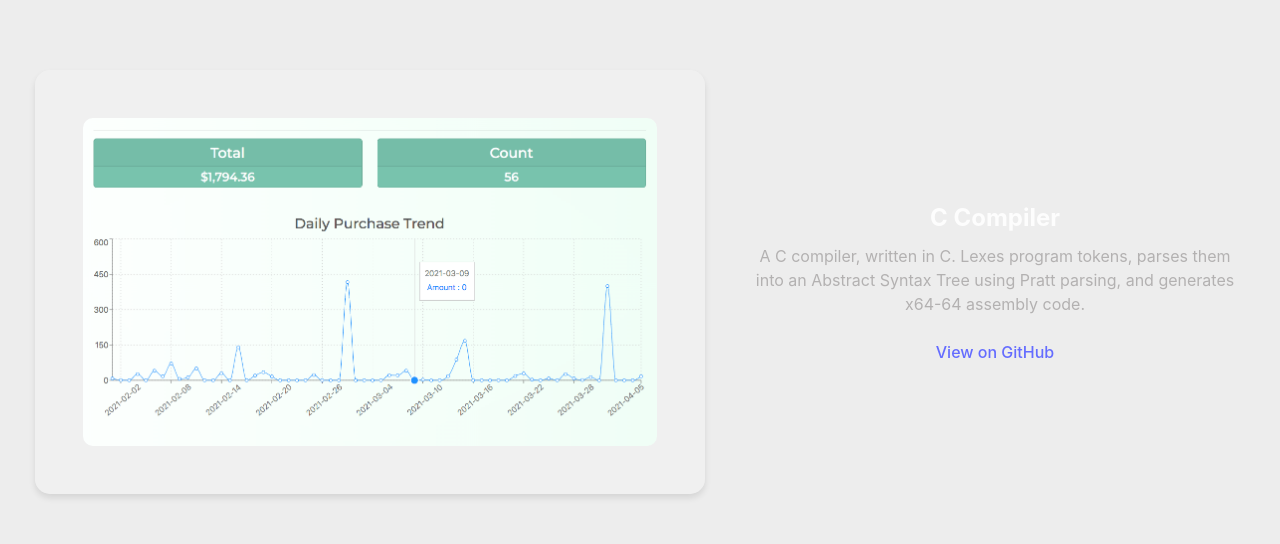
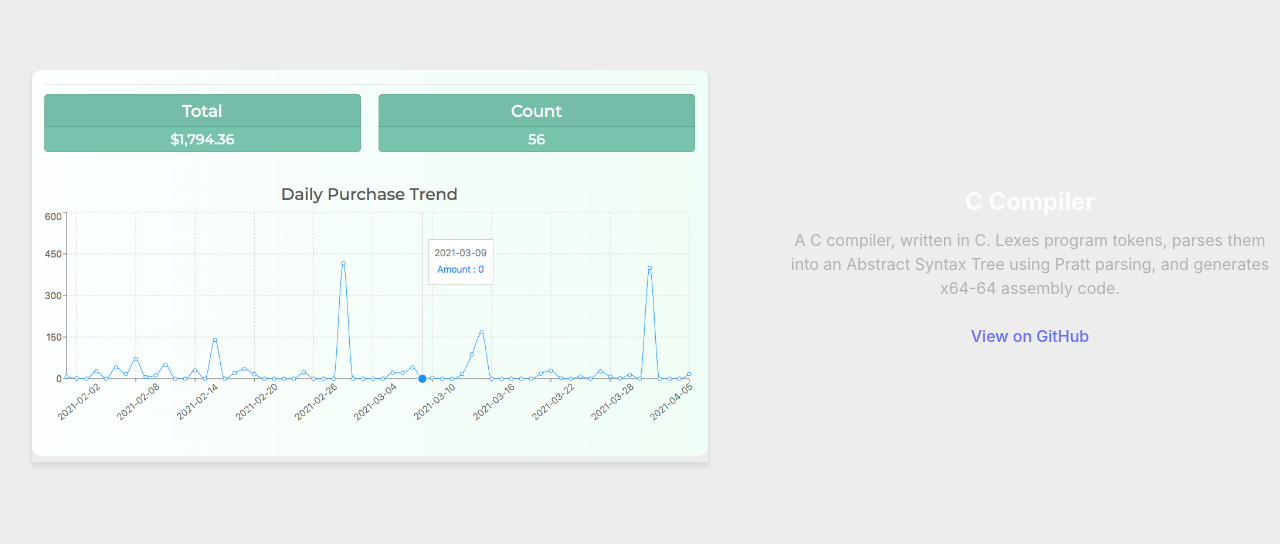
Before and after one commit to brendandagys/Portfolio, a React (Vite) app: page / in a window 1280 px wide. Shown: the part 2023-2567 px from the top of the page. Built offline with nearby package versions, Linux system fonts and the light colour scheme.

Commit message:
Work section style updates

```diff
--- a/src/css/WorkSection.css
+++ b/src/css/WorkSection.css
@@ -1,8 +1,9 @@
 .work-section {
   position: relative;
-  padding: 0 1.25rem;
-  max-width: var(--max-width);
-  margin: auto;
+  /* padding: 0 1.25rem; */
+  /* max-width: var(--max-width); */
+  /* margin: auto; */
+  width: 100%;
 }
 
 .work-section h2 {
@@ -24,9 +25,14 @@
 }
 
 .work-image-card {
-  padding: 3rem;
-  border-radius: 15px;
-  background: rgba(255, 255, 255, 0.2);
+  /* display: flex; */
+  /* justify-content: flex-end; */
+  /* align-items: center; */
+  /* padding: 4rem 1rem 4rem 7rem; */
+  /* border-radius: 15px; */
+  /* background: rgba(255, 255, 255, 0.2); */
+  /* background: rgba(0, 0, 0, .7); */
+  margin: 0 2rem;
   backdrop-filter: blur(1px);
   box-shadow: 0 4px 6px rgba(0, 0, 0, 0.1);
 }
@@ -46,7 +52,7 @@
 .work-image-card img {
   width: 100%;
   height: auto;
-  display: block;
+  /* display: block; */
   border-radius: 10px;
   max-width: 900px;
 }
```
